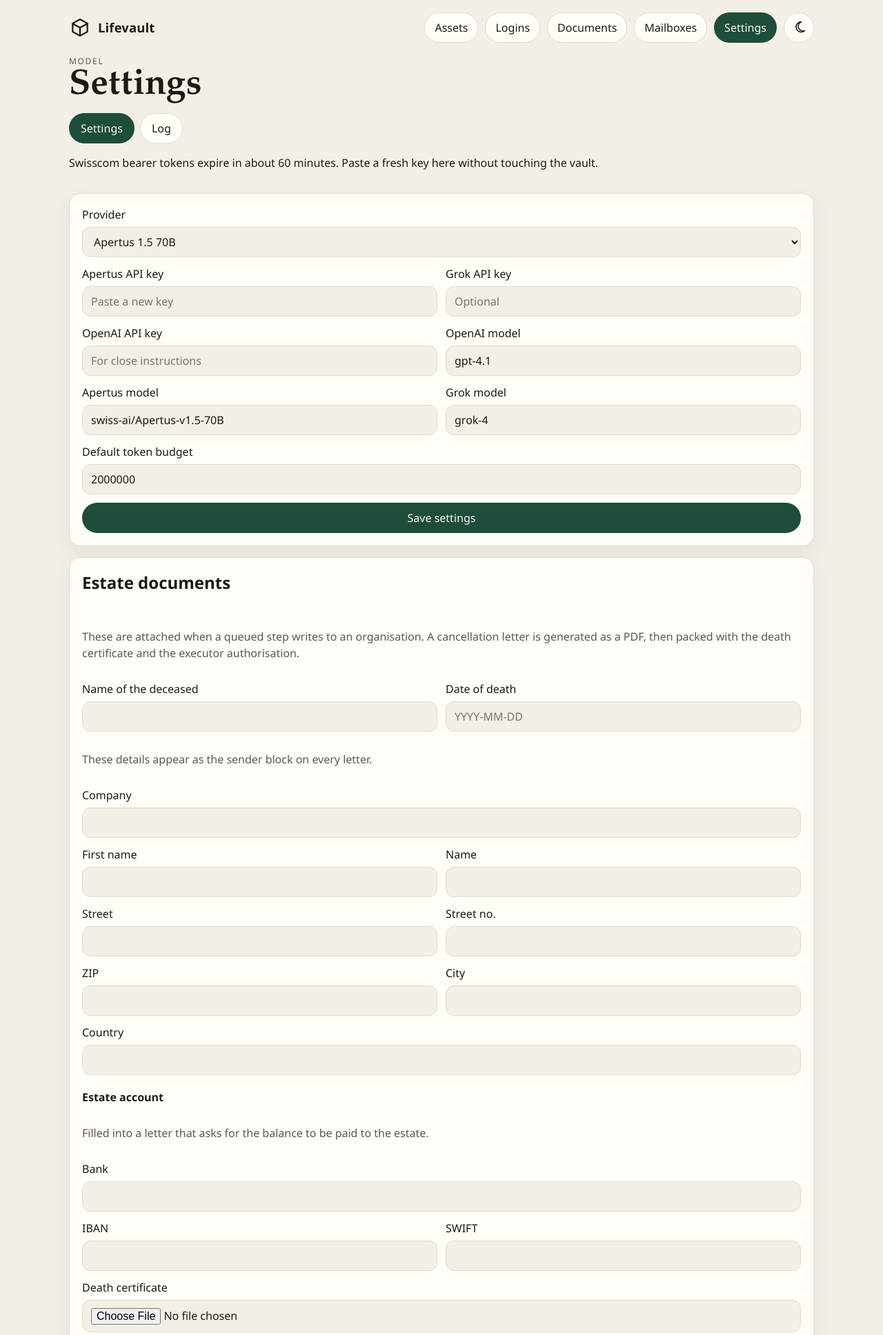
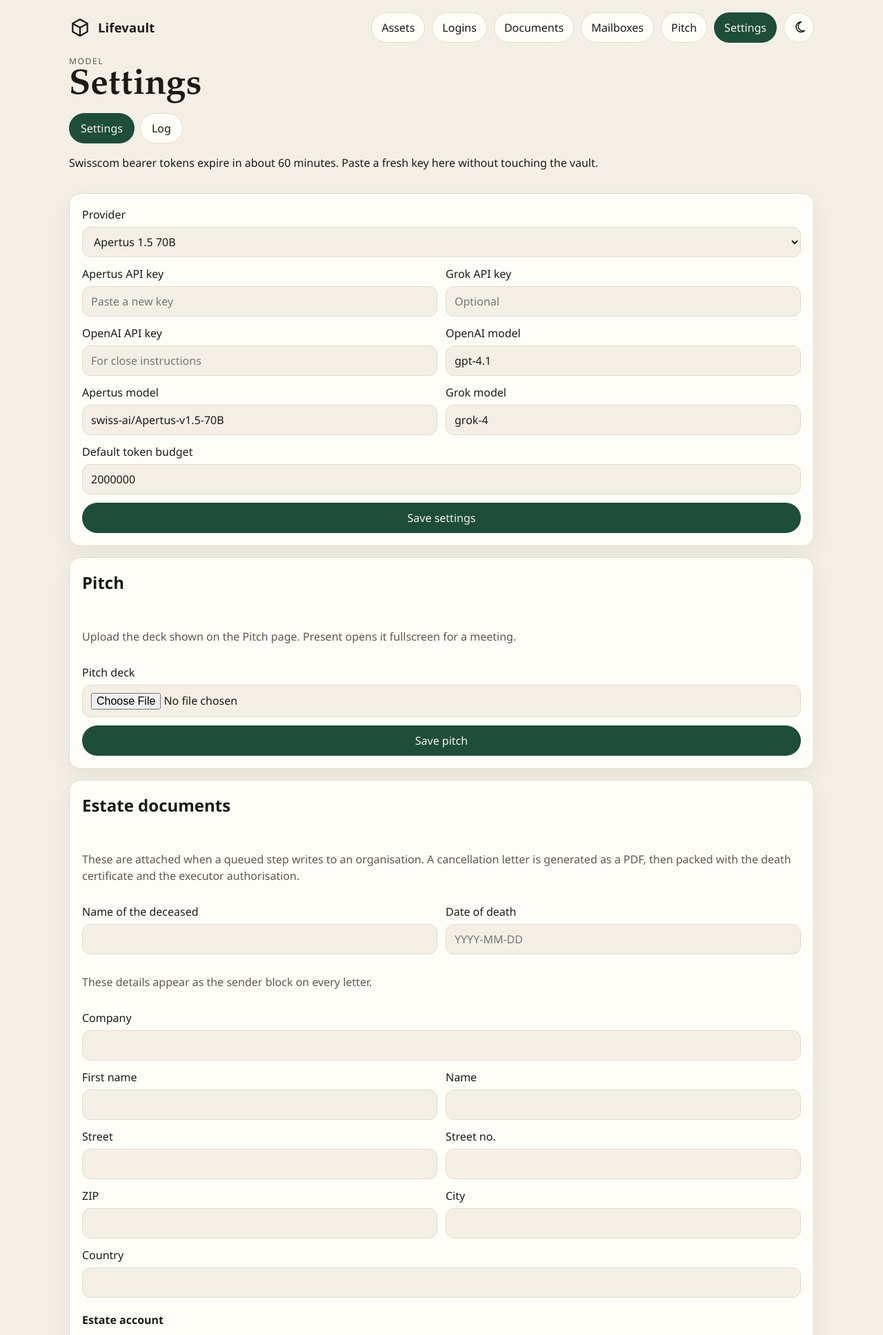
Before and after one commit to idealizer/lifevault, a FastAPI app: page /settings in a window 1280 px wide. Shown: the top 1936 px of the page at 69% size. Run offline with FastAPI, Linux system fonts and the light colour scheme; data that the repository does not hold is empty.

Commit message:
Add a Pitch page that presents an uploaded PDF fullscreen.
Co-authored-by: Cursor <cursoragent@cursor.com>

```diff
--- a/app/main.py
+++ b/app/main.py
@@ -74,6 +74,7 @@ from app.pipeline.guides import build_guide, openai_ready
 from app.pipeline.estate_actions import ESTATE_ACTIONS, actions_for
 from app.pipeline.import_mail import ImportError, parse_mail_file
 from app.pipeline.letters import estate_file, reply_path, save_estate_file, save_reply_file
+from app.pipeline.pitch import pitch_file, pitch_filename, save_pitch_file
 from app.pipeline.queue import start_queue
 from app.pipeline.scan import backfill_signals, execute_scan, message_body, window_start
 from app.vault_store import KINDS, VaultError, counts as vault_counts
@@ -668,6 +669,7 @@ def settings_page(request: Request):
         has_authorisation=estate_file("executor_authorisation") is not None,
         death_certificate_name=(estate_file("death_certificate").name if estate_file("death_certificate") else ""),
         authorisation_name=(estate_file("executor_authorisation").name if estate_file("executor_authorisation") else ""),
+        pitch_name=pitch_filename() if pitch_file() else "",
     )
 
 
@@ -756,6 +758,42 @@ async def save_estate(
     except ValueError as exc:
         return _redirect("/settings", str(exc), "error")
     return _redirect("/settings", "Estate documents saved.")
+
+
+@app.get("/pitch")
+def pitch_page(request: Request):
+    stored = pitch_file()
+    return _render(
+        request,
+        "pitch.html",
+        page="pitch",
+        has_pitch=stored is not None,
+        pitch_name=pitch_filename() or "Pitch deck",
+    )
+
+
+@app.get("/pitch/deck")
+def pitch_deck():
+    stored = pitch_file()
+    if not stored:
+        raise HTTPException(404, "No pitch deck is stored.")
+    return FileResponse(
+        stored,
+        media_type="application/pdf",
+        content_disposition_type="inline",
+        filename=pitch_filename() or "deck.pdf",
+    )
+
+
+@app.post("/settings/pitch")
+async def save_pitch(pitch_pdf: UploadFile | None = File(None)):
+    if not pitch_pdf or not pitch_pdf.filename:
+        return _redirect("/settings", "Choose a PDF to upload.", "alert")
+    try:
+        save_pitch_file(pitch_pdf.filename, await pitch_pdf.read())
+    except ValueError as exc:
+        return _redirect("/settings", str(exc), "error")
+    return _redirect("/settings", "Pitch deck saved.")
 
 
 @app.post("/sources/imap")
--- a/app/static/app.js
+++ b/app/static/app.js
@@ -846,6 +846,92 @@ function bindCaseViewer() {
   });
 }
 
+function bindPitch() {
+  const button = document.getElementById("pitch-fullscreen");
+  const stage = document.getElementById("pitch-stage");
+  const canvas = document.getElementById("pitch-canvas");
+  const host = document.getElementById("pdf-pages");
+  if (!button || !stage || !canvas || !host || !host.dataset.src || !window.pdfjsLib) return;
+  let pdf = null;
+  let pageNumber = 1;
+  pdfjsLib.GlobalWorkerOptions.workerSrc = "/static/pdf.worker.min.js";
+  const loading = pdfjsLib.getDocument(host.dataset.src).promise;
+
+  async function draw() {
+    if (!pdf) pdf = await loading;
+    const page = await pdf.getPage(pageNumber);
+    const slide = canvas.parentElement.getBoundingClientRect();
+    const width = Math.max(slide.width - 32, 320);
+    const height = Math.max(slide.height - 32, 240);
+    const base = page.getViewport({ scale: 1 });
+    const pixelRatio = window.devicePixelRatio || 1;
+    const viewport = page.getViewport({ scale: Math.min(width / base.width, height / base.height) * pixelRatio });
+    canvas.width = viewport.width;
+    canvas.height = viewport.height;
+    canvas.style.width = (viewport.width / pixelRatio) + "px";
+    canvas.style.height = (viewport.height / pixelRatio) + "px";
+    await page.render({ canvasContext: canvas.getContext("2d"), viewport }).promise;
+    const count = document.getElementById("pitch-count");
+    if (count) count.textContent = pageNumber + " / " + pdf.numPages;
+  }
+
+  async function show(delta) {
+    if (!pdf) pdf = await loading;
+    pageNumber = Math.min(pdf.numPages, Math.max(1, pageNumber + delta));
+    await draw();
+  }
+
+  function closeStage() {
+    stage.classList.remove("is-open");
+    stage.hidden = true;
+  }
+
+  button.addEventListener("click", async () => {
+    stage.hidden = false;
+    stage.classList.add("is-open");
+    try {
+      await stage.requestFullscreen();
+    } catch (error) {
+      /* CSS overlay still covers the screen when fullscreen is blocked. */
+    }
+    await show(0);
+  });
+  document.getElementById("pitch-prev").addEventListener("click", () => show(-1));
+  document.getElementById("pitch-next").addEventListener("click", () => show(1));
+  document.getElementById("pitch-exit").addEventListener("click", () => {
+    if (document.fullscreenElement) document.exitFullscreen();
+    else closeStage();
+  });
+  document.addEventListener("fullscreenchange", () => {
+    if (document.fullscreenElement) draw();
+    else closeStage();
+  });
+  window.addEventListener("resize", () => {
+    if (!stage.hidden) draw();
+  });
+  document.addEventListener("keydown", (event) => {
+    if (stage.hidden) return;
+    if (event.key === "ArrowRight" || event.key === "PageDown" || event.key === " ") {
+      event.preventDefault();
+      show(1);
+    } else if (event.key === "ArrowLeft" || event.key === "PageUp") {
+      event.preventDefault();
+      show(-1);
+    } else if (event.key === "Home") {
+      event.preventDefault();
+      pageNumber = 1;
+      draw();
+    } else if (event.key === "End" && pdf) {
+      event.preventDefault();
+      pageNumber = pdf.numPages;
+      draw();
+    } else if (event.key === "Escape" && !document.fullscreenElement) {
+      closeStage();
+    }
+  });
+}
+
+bindPitch();
 bindCaseViewer();
 bindReplyStatus();
 bindCredentials();
--- a/app/templates/base.html
+++ b/app/templates/base.html
@@ -25,6 +25,7 @@
       <a href="/vault" class="{% if page == 'vault' %}active{% endif %}">Logins</a>
       <a href="/documents" class="{% if page == 'documents' %}active{% endif %}">Documents</a>
       <a href="/mailboxes" class="{% if page == 'mailboxes' %}active{% endif %}">Mailboxes</a>
+      <a href="/pitch" class="{% if page == 'pitch' %}active{% endif %}">Pitch</a>
       <a href="/settings" class="{% if page == 'settings' %}active{% endif %}">Settings</a>
       <button type="button" id="theme-toggle" aria-label="Toggle color theme">
         <svg class="icon-moon" viewBox="0 0 24 24" aria-hidden="true"><path d="M16 3a8 8 0 1 0 5 14 7 7 0 1 1-5-14Z"/></svg>
--- a/app/templates/settings.html
+++ b/app/templates/settings.html
@@ -46,6 +46,17 @@
       <input name="token_budget" inputmode="numeric" value="{{ token_budget }}">
     </label>
     <button class="btn primary" type="submit">Save settings</button>
+  </form>
+</section>
+<section class="panel stack">
+  <h2>Pitch</h2>
+  <p class="muted">Upload the deck shown on the Pitch page. Present opens it fullscreen for a meeting.</p>
+  <form method="post" action="/settings/pitch" enctype="multipart/form-data" class="stack">
+    <label>Pitch deck
+      {% if pitch_name %}<span class="pill">Saved: {{ pitch_name }}</span>{% endif %}
+      <input type="file" name="pitch_pdf" accept="application/pdf,.pdf">
+    </label>
+    <button class="btn primary" type="submit">Save pitch</button>
   </form>
 </section>
 <section class="panel stack">
```
Also changed, not shown: app/pipeline/pitch.py (added, +36 -0 lines), app/static/app.css (+23 -1 lines), app/templates/pitch.html (added, +42 -0 lines), tests/test_pages.py (+36 -0 lines).
